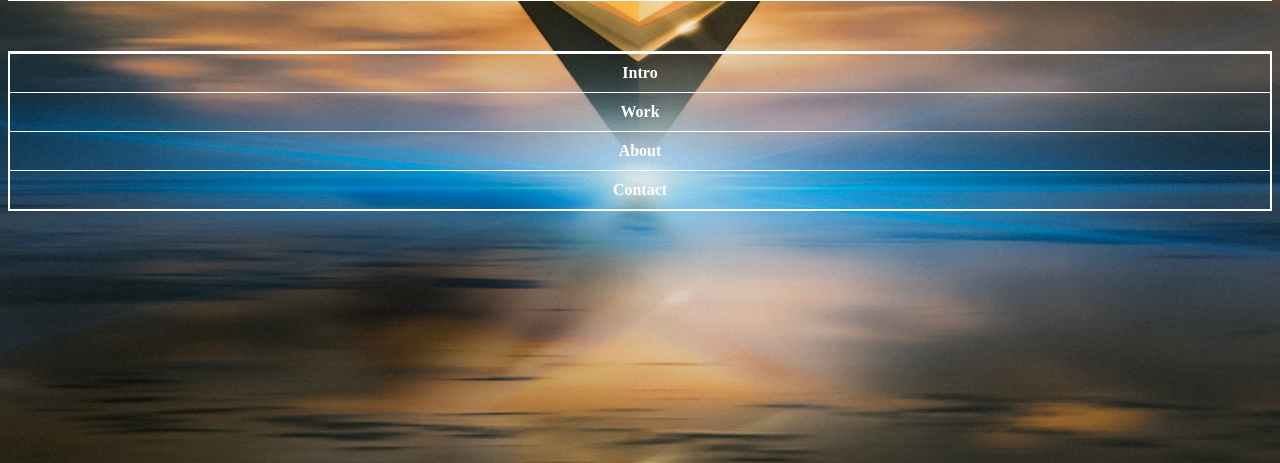
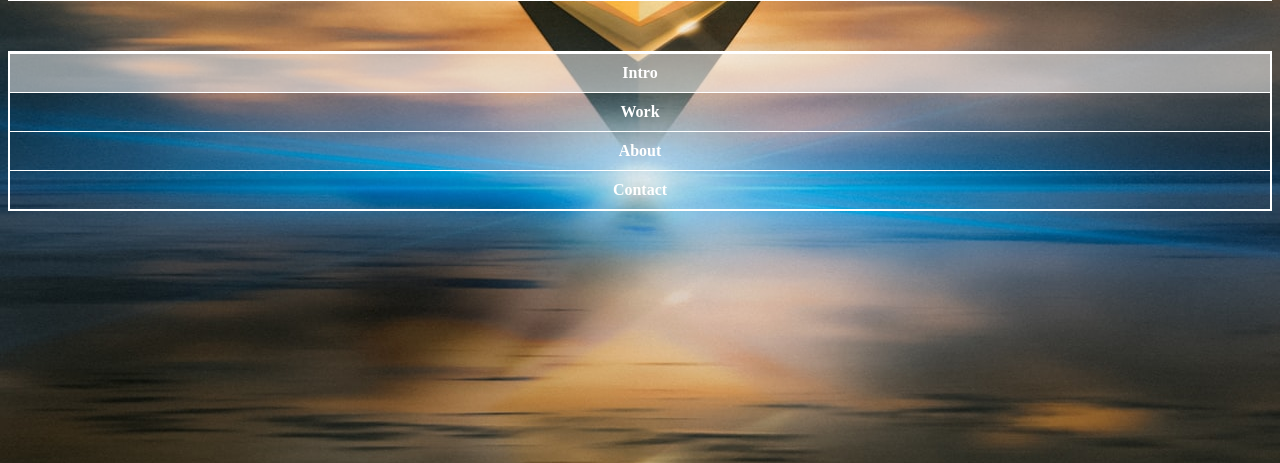
Before and after one commit to donatasjan5/atsiskaitymas, a plain HTML site: page index.html in a window 1280 px wide. In both pictures the pointer is over the item "Intro". Shown: the part 353-816 px from the top of the page. Drawn offline with Linux system fonts and the light colour scheme.

Commit message:
Uzdetas hoveris ant mygtuku

```diff
--- a/styles/main.css
+++ b/styles/main.css
@@ -55,6 +55,10 @@ li {
     border-top: 1px solid white;
 }
 
+li:hover {
+    background-color: rgba(255, 255, 255, 0.5);
+}
+
 main ul {
     margin-top: 50px;
 }
```
